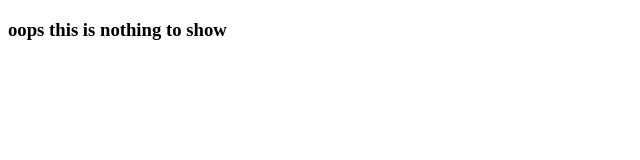
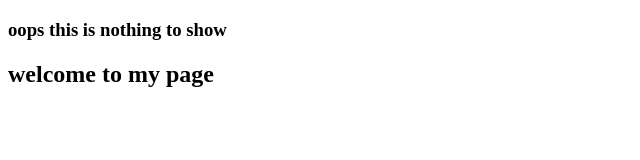
Before and after one commit to jiuanjing/jiuanjing.github.io, a plain HTML site: page index.html in a window 1280 px wide. Shown: the whole page, without its empty margins (0-640 px from the left). Drawn offline with Linux system fonts and the light colour scheme.

Commit message:
提交测试

```diff
--- a/index.html
+++ b/index.html
@@ -6,5 +6,6 @@
 </head>
 <body>
     <h3>oops this is nothing to show</h3>
+    <h2>welcome to my page</h2>
 </body>
 </html>
```
